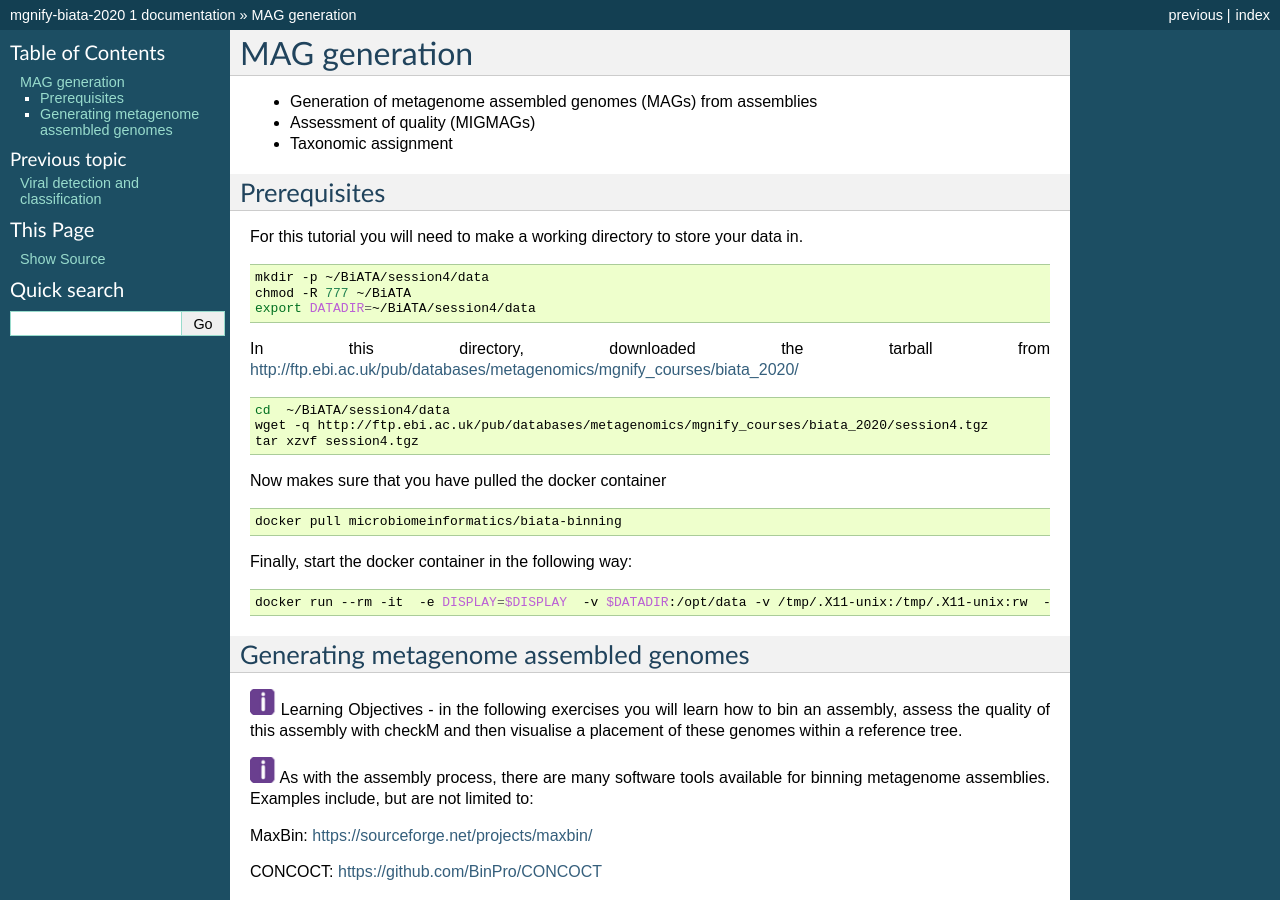
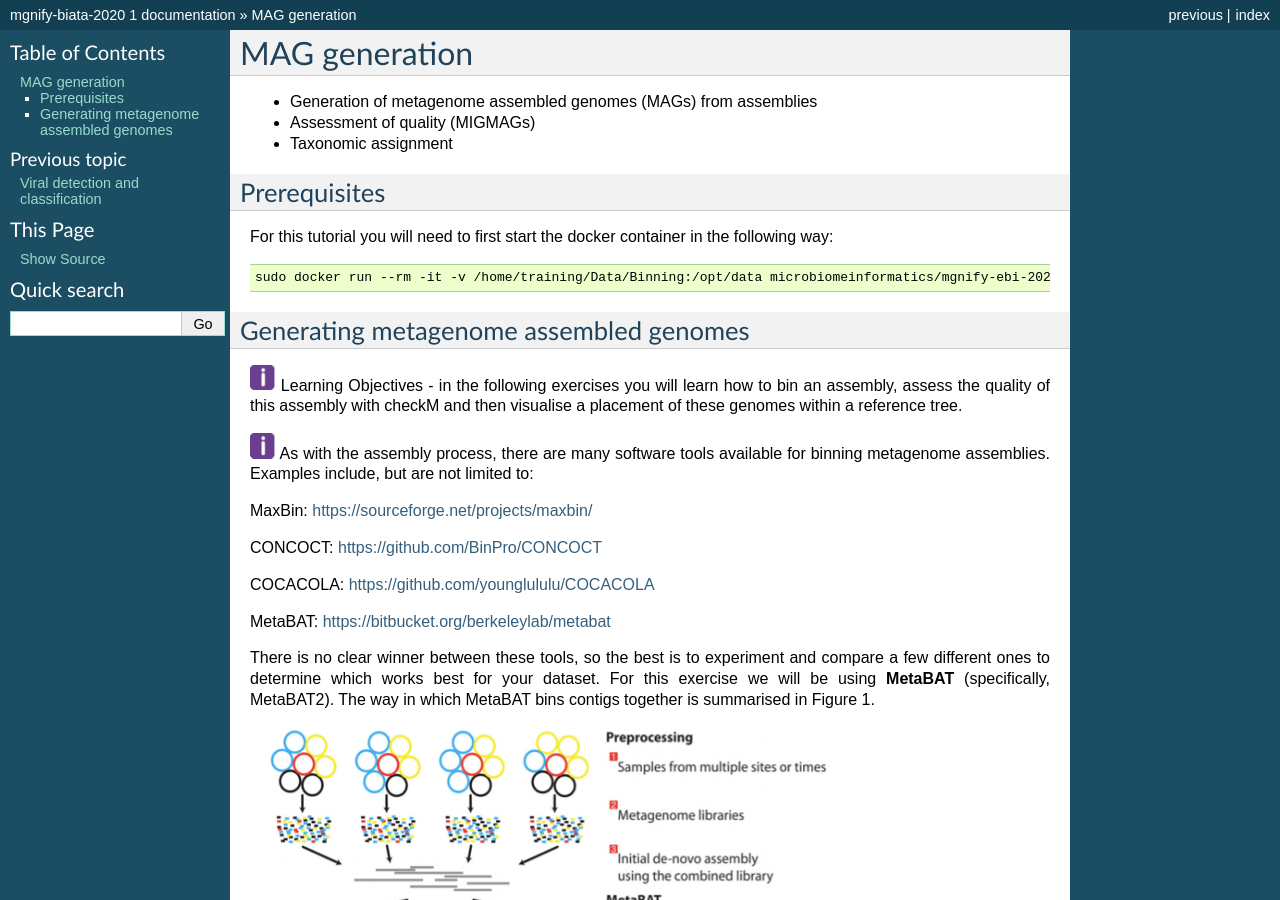
Before and after one commit to EBI-Metagenomics/mgnify-ebi-2020, a Sphinx documentation site: the page built from docs/source/mag.rst, in a window 1280 px wide and 900 px high. Built offline with Sphinx 7.4.7, drawn with Linux system fonts in a browser that asks for light colours; some of the changed text lies outside the part shown.

Commit message:
Update mag.rst

```diff
--- a/docs/source/mag.rst
+++ b/docs/source/mag.rst
@@ -9,34 +9,11 @@
 Prerequisites
 ---------------
 
-For this tutorial you will need to make a working directory to store
-your data in.
+For this tutorial you will need to first start the docker container in the following way:
 
 .. code-block:: bash
 
-    mkdir -p ~/BiATA/session4/data
-    chmod -R 777 ~/BiATA
-    export DATADIR=~/BiATA/session4/data
-
-In this directory, downloaded the tarball from http://ftp.ebi.ac.uk/pub/databases/metagenomics/mgnify_courses/biata_2020/
-
-.. code-block:: bash
-
-    cd  ~/BiATA/session4/data
-    wget -q http://ftp.ebi.ac.uk/pub/databases/metagenomics/mgnify_courses/biata_2020/session4.tgz
-    tar xzvf session4.tgz
-
-Now makes sure that you have pulled the docker container
-
-.. code-block:: bash
-
-    docker pull microbiomeinformatics/biata-binning
-
-Finally, start the docker container in the following way:
-
-.. code-block:: bash
-
-    docker run --rm -it  -e DISPLAY=$DISPLAY  -v $DATADIR:/opt/data -v /tmp/.X11-unix:/tmp/.X11-unix:rw  -e DISPLAY=docker.for.mac.localhost:0 microbiomeinformatics/biata-binning
+    sudo docker run --rm -it -v /home/training/Data/Binning:/opt/data microbiomeinformatics/mgnify-ebi-2020-binning
 
 Generating metagenome assembled genomes
 ----------------------------------------
@@ -92,15 +69,6 @@
 
 **Running MetaBAT**
 
-|image3|\  Create a working directory on your desktop:
-
-.. code-block:: bash
-
-    tar zxvf seesion4.tgz
-
-This should contain the following two file *contigs.fasta*
-and *input.fastq.sam.bam*.
-
 |image3|\ Create a subdirectory where files will be output:
 
 .. code-block:: bash
@@ -114,23 +82,21 @@
 
 .. code-block:: bash
 
-    cd /opt/data/assemblies/
     jgi_summarize_bam_contig_depths --outputDepth contigs.fasta.depth.txt input.fastq.sam.bam
 
     # now run MetaBAT
 
-    cd /opt/data/assemblies/
     metabat2 --inFile  contigs.fasta --outFile contigs.fasta.metabat-bins2000/bin --abdFile contigs.fasta.depth.txt --minContig 2000
 
 |image3|\ Once the binning process is complete, each bin will be
 grouped into a multi-fasta file with a name structure of
 **bin.[0-9].fa**.
 
-|image3|\ Move to the output directory and look at the output of the binning process.
+|image3|\ Inspect the output of the binning process.
 
 .. code-block:: bash
 
-    cd /opt/data/assemblies/*contigs.fasta.metabat-bins2000/bin
+    ls contigs.fasta.metabat-bins2000/bin*
 
 |image4|\  How many bins did the process produce?
 
@@ -153,21 +119,12 @@
 
 .. code-block:: bash
 
-    mkdir checkm_data
-    mv checkm_data_2015_01_16.tar.gz checkm_data
-    tar zxvf checkm_data_2015_01_16.tar.gz
     checkm data setRoot /opt/data/checkm_data
 
 This program has some handy tools not only for quality control, but also
 for taxonomic classification, assessing coverage, building a
 phylogenetic tree, etc. The most relevant ones for this exercise are
 wrapped into the **lineage_wf** workflow.
-
-Move back to the top level directory
-
-.. code-block:: bash
-
-    cd /opt/data/assemblies/
 
 Now run CheckM with the following command:
 
@@ -180,13 +137,20 @@
 reference genomes.
 
 Once the **lineage_wf** analysis is done, the reference tree can be
-found in **checkm_output/storage/tree/concatenated.tre**. Additionally,
-you will have the taxonomic assignment and quality assessment of each
+found in **checkm_output/storage/tree/concatenated.tre**.
+
+Additionally, you will have the taxonomic assignment and quality assessment of each
 bin in the file **MAGs_checkm.tab** with the corresponding level of
 **completeness**, **contamination** and **strain heterogeneity** (Fig.
 2). A quick way to infer the overall quality of the bin is to calculate
 the level of **(completeness - 5*contamination)**. You should be aiming for an overall score of at
 least **70-80%**.
+
+You can inspect the CheckM output with:
+
+.. code-block:: bash
+
+    cat MAGs_checkm.tab
 
  |image5|\
 
@@ -214,11 +178,7 @@
 reformat the tree with **FigTree**
 (http://tree.bio.ed.ac.uk/software/figtree/).
 
-You should be able to run FigTree as follows:
-
-.. code-block:: bash
-
-    figtree
+In order to open Figtree navigate to: Home -> Data -> Binning -> FigTree_v1.4.4 -> lib -> figtree.jar
 
 |image3|\  Open the **renamed.tree** file with **FigTree** and then
 select from the toolbar **File -> Export Trees**. In the **Tree file
@@ -251,7 +211,7 @@
 
    **4)** To colour the clades and the outside circle according to the
    phylum of each strain, drag and drop the files **iTOL_clades.txt** and
-   **iTOL_ocircles.txt** into the browser window
+   **iTOL_ocircles.txt** present in /home/training/Data/Binning/iTOL_files/ into the browser window
 
 Once that is done, all the reference genomes used by **CheckM** will be
 coloured according to their phylum name, while all the other ones left
```
Also changed, not shown: other parts of docs/source/mag.rst (+1 -1 lines).
